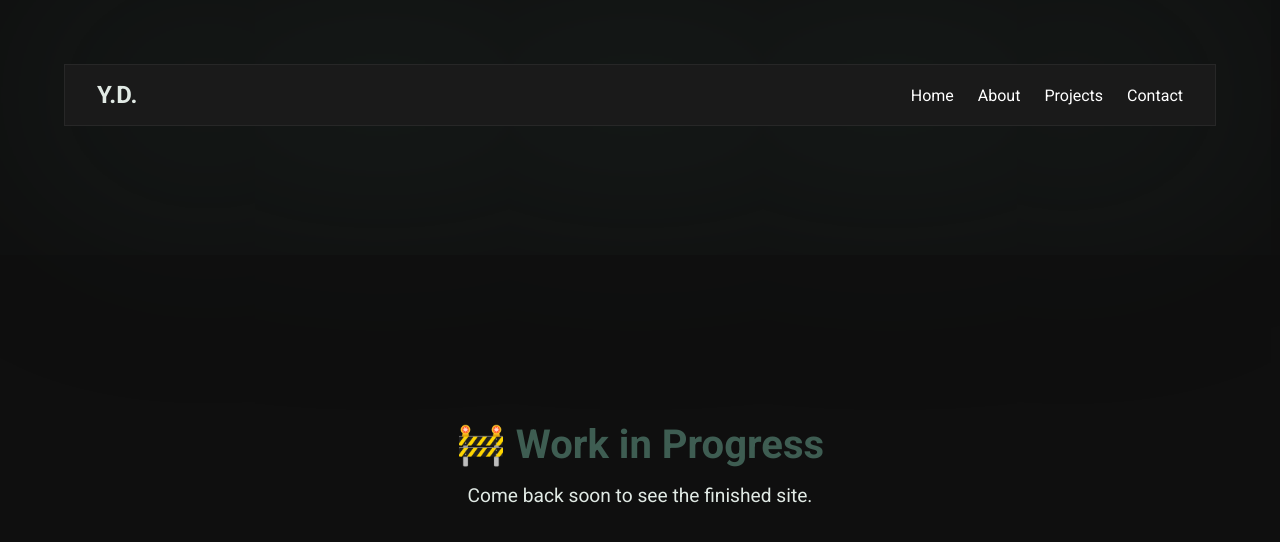
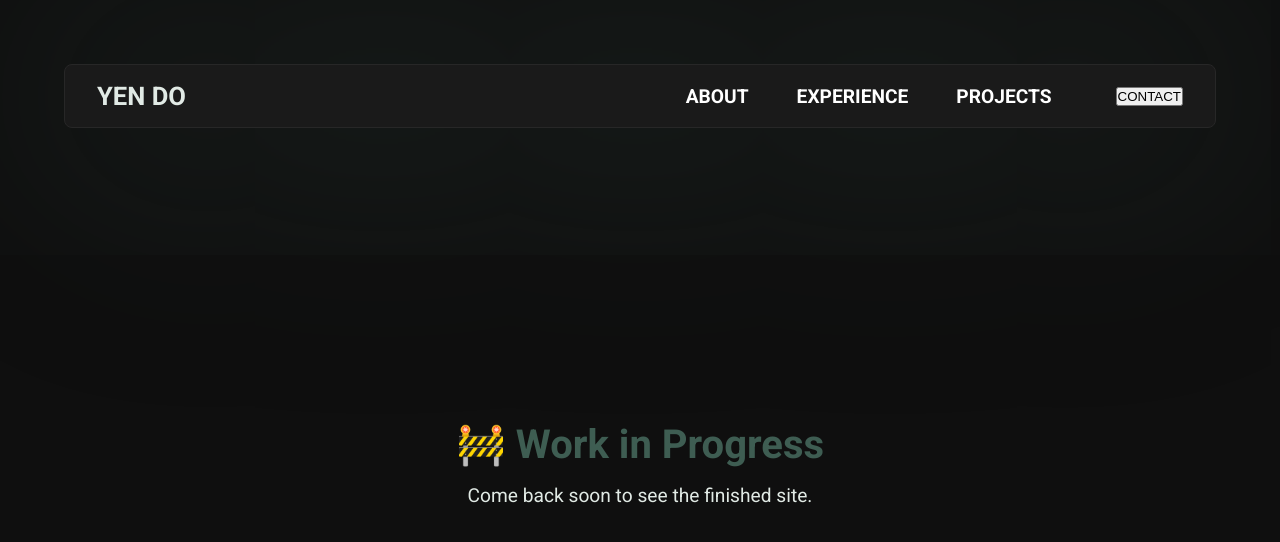
Before and after one commit to y00do/portfolio-angular, an Angular app: page / in a window 1280 px wide. Shown: the top 542 px of the page. Built offline with nearby package versions, Linux system fonts and the light colour scheme.

Commit message:
refactor navbar structure and styles for improved layout and consistency

```diff
--- a/src/app/main-page/sections/navbar/navbar.html
+++ b/src/app/main-page/sections/navbar/navbar.html
@@ -1,9 +1,17 @@
 <nav class="navbar">
-	<span class="logo">Y.D.</span>
-	<ul class="nav-links">
-		<li><a href="#home">Home</a></li>
-		<li><a href="#about">About</a></li>
-		<li><a href="#projects">Projects</a></li>
-		<li><a href="#contact">Contact</a></li>
-	</ul>
+	<div class="navbar-start">
+		<span class="logo">YEN DO</span>
+	</div>
+	<div class="navbar-end">
+		<div class="navbar-links">
+			<ul class="nav-links">
+				<li><a href="#about">ABOUT</a></li>
+				<li><a href="#">EXPERIENCE</a></li>
+				<li><a href="#projects">PROJECTS</a></li>
+			</ul>
+		</div>
+		<div class="nav-button">
+			<button class="btn btn-primary">CONTACT</button>
+		</div>
+	</div>
 </nav>
--- a/src/app/main-page/sections/navbar/navbar.scss
+++ b/src/app/main-page/sections/navbar/navbar.scss
@@ -1,5 +1,4 @@
 .navbar {
-    width: 100%;
     display: flex;
     justify-content: space-between;
     align-items: center;
@@ -7,17 +6,35 @@
     background-color: var(--surface);
     color: var(--secondary);
     border: 1px solid var(--border);
+    border-radius: 0.5rem;
     box-shadow: 0 0 20rem 2rem var(--box-shadow); // Soft outer glow using primary color
 
+    .navbar-start {
+        display: flex;
+        align-items: center;
+
         .logo {
-        font-size: 1.5rem;
+            font-size: 1.6em;
             font-weight: bold;
+            color: var(--secondary);
+        }
     }
 
+    .navbar-end {
+        display: flex;
+        flex-direction: row;
+        align-items: center;
+        gap: 4rem;
+
         .nav-links {
+            font-weight: bold;
+            font-size: 1.2em;
             display: flex;
+            flex-direction: row;
+            align-items: center;
             list-style: none;
-        gap: 1.5rem;
+            gap: 3rem;
+            color: var(--secondary);
 
             a {
                 color: white;
@@ -28,3 +45,4 @@
             }
         }
     }
+}
```
Lines whose indentation alone changed are shown as unchanged.
